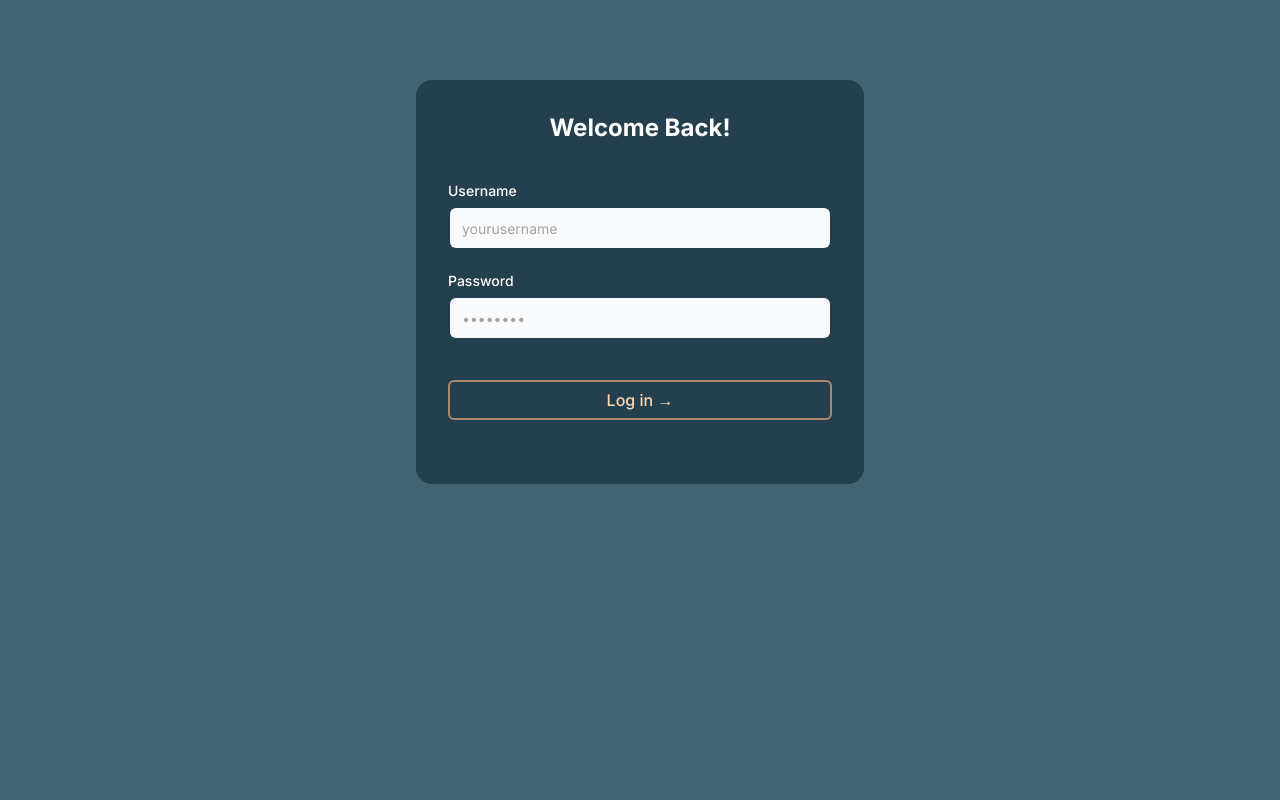
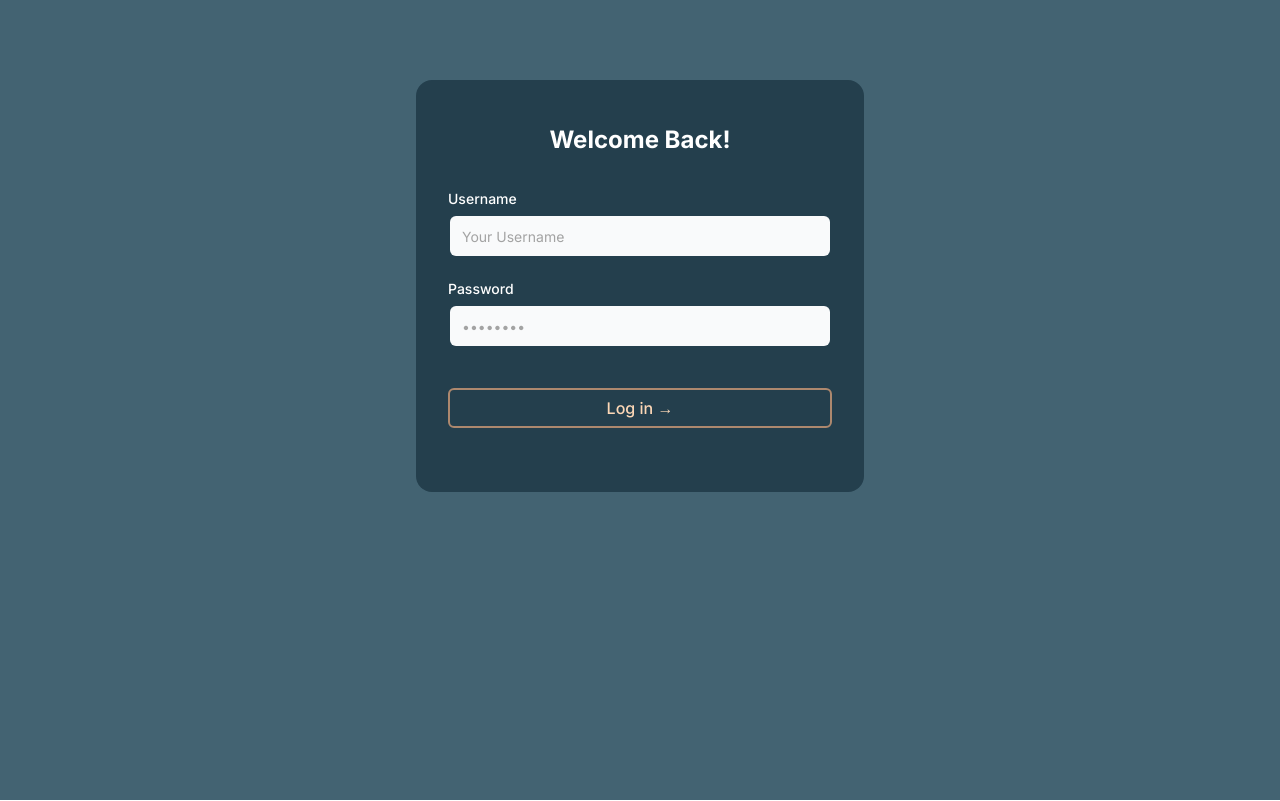
Before and after one commit to Aryangp/429_to_many_request, a Next.js app in the folder frontend/: page /login in a window 1280 px wide. Built offline with nearby package versions, Linux system fonts and the light colour scheme.

Commit message:
changed filter , some minor css fixes

```diff
--- a/frontend/app/components/Filter.jsx
+++ b/frontend/app/components/Filter.jsx
@@ -77,7 +77,7 @@ const Filter = () => {
           </div>
 
           {/* Minimum Rating */}
-          <div className="mb-4 text-custom4">
+          <div className="block text-lg w-full font mb-2 text-custom4">
             <label className="block text-lg mb-2 text-custom4 ">
               Minimum Rating
             </label>
@@ -88,9 +88,9 @@ const Filter = () => {
               step="0.1"
               value={minRating}
               onChange={(e) => setMinRating(parseFloat(e.target.value))}
-              className="w-full"
+              className="w-full "
             />
-            <span>Min Rating: {minRating}</span>
+            <span className="text-base">Min Rating: {minRating}</span>
           </div>
 
           {/* Apply Filters button */}
--- a/frontend/app/components/Hero.tsx
+++ b/frontend/app/components/Hero.tsx
@@ -30,7 +30,7 @@ const Hero = () => {
   return (
     <div className="h-[50rem] w-full dark:bg-custom1 bg-custom1 dark:bg-grid-white/[0.2] bg-grid-custom4/[0.2] relative flex flex-col items-center justify-center">
       <div className="absolute pointer-events-none inset-0 flex items-center justify-center dark:bg-custom1 bg-custom2 [mask-image:radial-gradient(ellipse_at_center,transparent_20%,white)]"></div>
-      <p className="text-4xl sm:text-7xl font-bold relative z-20 bg-clip-text text-transparent bg-gradient-to-b from-custom4 to-custom5 py-8 mb-5">
+      <p className="text-4xl sm:text-7xl font-bold relative z-20 bg-clip-text text-transparent bg-gradient-to-b from-custom4 to-custom5 py-8 mb-5 text-center">
         The unique searching experience
       </p>
       <div className="m-20 flex justify-center text-center">
--- a/frontend/app/components/hooks/useDebounce.ts
+++ b/frontend/app/components/hooks/useDebounce.ts
@@ -1,6 +1,6 @@
 import { useEffect, useState } from "react";
 
-export const useDebounce = <T>(value: T, delay = 500) => {
+export const useDebounce = <T>(value: T, delay = 300) => {
     const [debounceValue, setDebounceValue] = useState<T>(value);
 
     useEffect(() => {
--- a/frontend/app/login/page.tsx
+++ b/frontend/app/login/page.tsx
@@ -32,7 +32,7 @@ export default function LogIn() {
   return (
     <section className="pt-10 bg-custom1 min-h-screen">
       <div className="max-w-md w-full mx-auto rounded-none md:rounded-2xl p-4 md:p-8 shadow-input bg-custom2 dark:bg-black mt-10">
-        <h2 className="font-bold text-2xl text-white dark:text-neutral-200 text-center mb-10">
+        <h2 className="font-bold text-2xl text-white dark:text-neutral-200 text-center mb-9 mt-3">
           Welcome Back!
         </h2>
         <form
@@ -42,13 +42,13 @@ export default function LogIn() {
           <LabelInputContainer className="mt-6 mb-6">
             <Label
               htmlFor="username"
-              className="text-white"
+              className="text-white "
             >
               Username
             </Label>
             <Input
               id="username"
-              placeholder="yourusername"
+              placeholder="Your Username"
               type="text"
               value={username}
               onChange={(e) => setUsername(e.target.value)}
--- a/frontend/app/signup/page.tsx
+++ b/frontend/app/signup/page.tsx
@@ -81,7 +81,7 @@ export default function SignupFormDemo() {
               </Label>
               <Input
                 id="username"
-                placeholder="letswinthis"
+                placeholder="Enter a username"
                 type="text"
                 value={username}
                 onChange={(e) => setUsername(e.target.value)}
```
Also changed, not shown: 1 other file (tests, documents, lock files or other folders).
